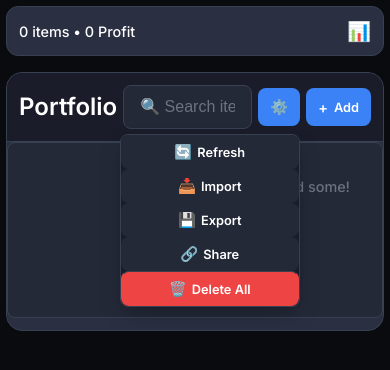
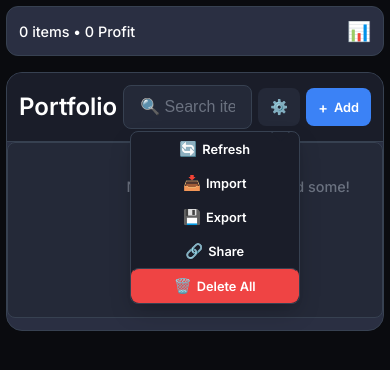
Before and after one commit to CosyHedgehog/merch-tracker, a plain HTML site: page index.html in a window 390 px wide. Both pictures are taken after a click on the button "⚙️". Drawn offline with Linux system fonts and the light colour scheme; no server answers.

Commit message:
Refactor CSS styles for dropdown and button interactions. Updated hover effects, adjusted positioning and dimensions for dropdown elements, and commented out unused transform properties to enhance visual consistency and responsiveness.

```diff
--- a/style.css
+++ b/style.css
@@ -328,15 +328,17 @@ body {
   line-height: 1; /* Helps center the icon if it's an inline element */
   position: relative;
   transition: all var(--transition-fast);
+  background: var(--bg-tertiary);
 }
 
 #actions-dropdown-btn:hover {
-  transform: translateY(-1px);
+  /* transform: translateY(-1px); */
   box-shadow: var(--shadow-md);
+  background: var(--bg-card);
 }
 
 #actions-dropdown-btn.open {
-  background: var(--accent-primary);
+  /* background: var(--accent-primary); */
   color: white;
   border-color: var(--accent-primary);
 }
@@ -345,16 +347,16 @@ body {
   display: none;
   position: absolute;
   right: 0;
-  top: calc(100% + 8px); /* Position below the button with a small gap */
+  top: calc(100% + 5px); /* Position below the button with a small gap */
   background: var(--bg-secondary);
-  min-width: 180px;
+  min-width: 170px; /* Increased from 100px */
   box-shadow: 0 10px 25px -5px rgba(0, 0, 0, 0.25), 0 4px 6px -2px rgba(0, 0, 0, 0.05);
   border: 1px solid var(--border-color);
   border-radius: var(--radius-md);
   z-index: 150; /* Ensure it's above other elements in this section */
   overflow: hidden;
   opacity: 0;
-  transform: translateY(-10px) scale(0.95);
+  /* transform: translateY(-10px) scale(0.95); */
   pointer-events: none;
   transition: all var(--transition-normal);
 }
@@ -377,9 +379,9 @@ body {
 .dropdown-content.show {
   display: block;
   opacity: 1;
-  transform: translateY(0) scale(1);
+  /* transform: translateY(0) scale(1); */
   pointer-events: auto;
-  animation: dropdownSlideIn 0.2s ease-out;
+  /* animation: dropdownSlideIn 0.2s ease-out; */
 }
 
 @keyframes dropdownSlideIn {
@@ -435,9 +437,6 @@ body {
   border-top: 1px solid var(--border-color);
 }
 
-.dropdown-item-btn.btn-danger-style:hover {
-  padding-left: 1.25rem;
-}
 
 .dropdown-item-btn.btn-danger-style .btn-icon {
   color: var(--error);
@@ -476,13 +475,13 @@ button {
 #add-item-btn:hover,
 #show-add-item-modal-btn:hover {
   background: var(--accent-primary-hover);
-  transform: translateY(-1px);
+  /* transform: translateY(-1px); */
   box-shadow: var(--shadow-md);
 }
 
 .btn-secondary,
 #refresh-prices-btn {
-  background: var(--bg-tertiary);
+  /* background: var(--bg-tertiary); */
   color: var(--text-primary);
   /* border: 1px solid var(--border-color); */
 }
@@ -491,7 +490,7 @@ button {
 #refresh-prices-btn:hover {
   background: var(--border-color);
   border-color: var(--border-hover);
-  transform: translateY(-1px);
+  /* transform: translateY(-1px); */
 }
 
 .remove-btn {
@@ -514,7 +513,7 @@ button {
 .btn-danger-style:hover {
   background-color: var(--accent-danger-hover);
   border-color: var(--accent-danger-hover);
-  transform: translateY(-1px);
+  /* transform: translateY(-1px); */
   box-shadow: var(--shadow-md);
 }
 
```
